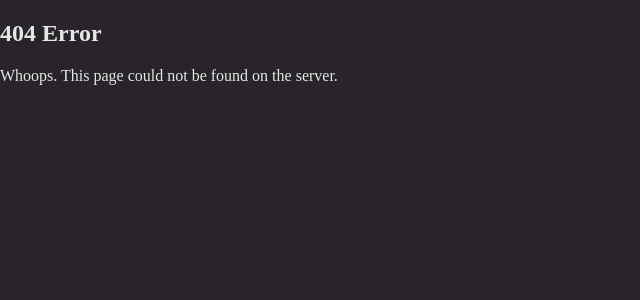
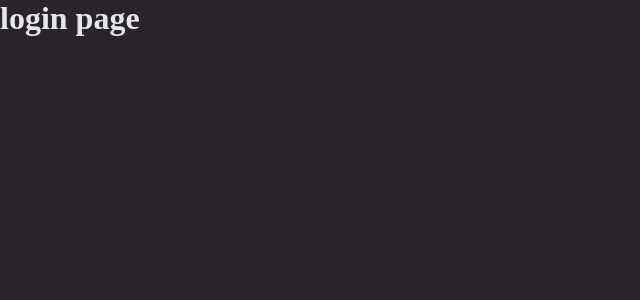
Before and after one commit to augustynd02/top-blog, a React (Vite) app in the folder client/: page /login in a window 1280 px wide. Before the commit this address had no page. Shown: the top 300 px of the page, without its empty margins (0-640 px from the left). Built offline with nearby package versions, Linux system fonts and the light colour scheme.

Commit message:
feat: add other necessary routes and page components

```diff
--- a/client/src/App.jsx
+++ b/client/src/App.jsx
@@ -1,8 +1,13 @@
 import { BrowserRouter, Routes, Route } from "react-router-dom";
+
 import HomePage from "./pages/HomePage/HomePage";
 import PostPage from "./pages/PostPage/PostPage";
 import AdminPage from "./pages/AdminPage/AdminPage";
 import NotFoundPage from "./pages/NotFoundPage/NotFoundPage";
+import RegisterPage from "./pages/RegisterPage/RegisterPage";
+import LoginPage from "./pages/LoginPage/LoginPage";
+import AboutPage from "./pages/AboutPage/AboutPage";
+
 import './main.css';
 
 function App() {
@@ -10,6 +15,10 @@ function App() {
     <BrowserRouter>
         <Routes>
             <Route path="/" element={<HomePage />} />
+            <Route path="/about-me" element={<AboutPage />} />
+            <Route path="/login" element={<LoginPage />} />
+            <Route path="/register" element={<RegisterPage />} />
+
             <Route path="/posts/:title" element={<PostPage />} />
             <Route path="/admin" element={<AdminPage />} />
             <Route path="*" element={<NotFoundPage />} />
--- /dev/null
+++ b/client/src/pages/AboutPage/AboutPage.jsx
@@ -0,0 +1,7 @@
+function AboutPage() {
+    return (
+        <h1>about me</h1>
+    )
+}
+
+export default AboutPage;
--- /dev/null
+++ b/client/src/pages/LoginPage/LoginPage.jsx
@@ -0,0 +1,7 @@
+function LoginPage() {
+    return (
+        <h1>login page</h1>
+    )
+}
+
+export default LoginPage;
--- /dev/null
+++ b/client/src/pages/RegisterPage/RegisterPage.jsx
@@ -0,0 +1,7 @@
+function RegisterPage() {
+    return (
+        <h1>register</h1>
+    )
+}
+
+export default RegisterPage;
```
